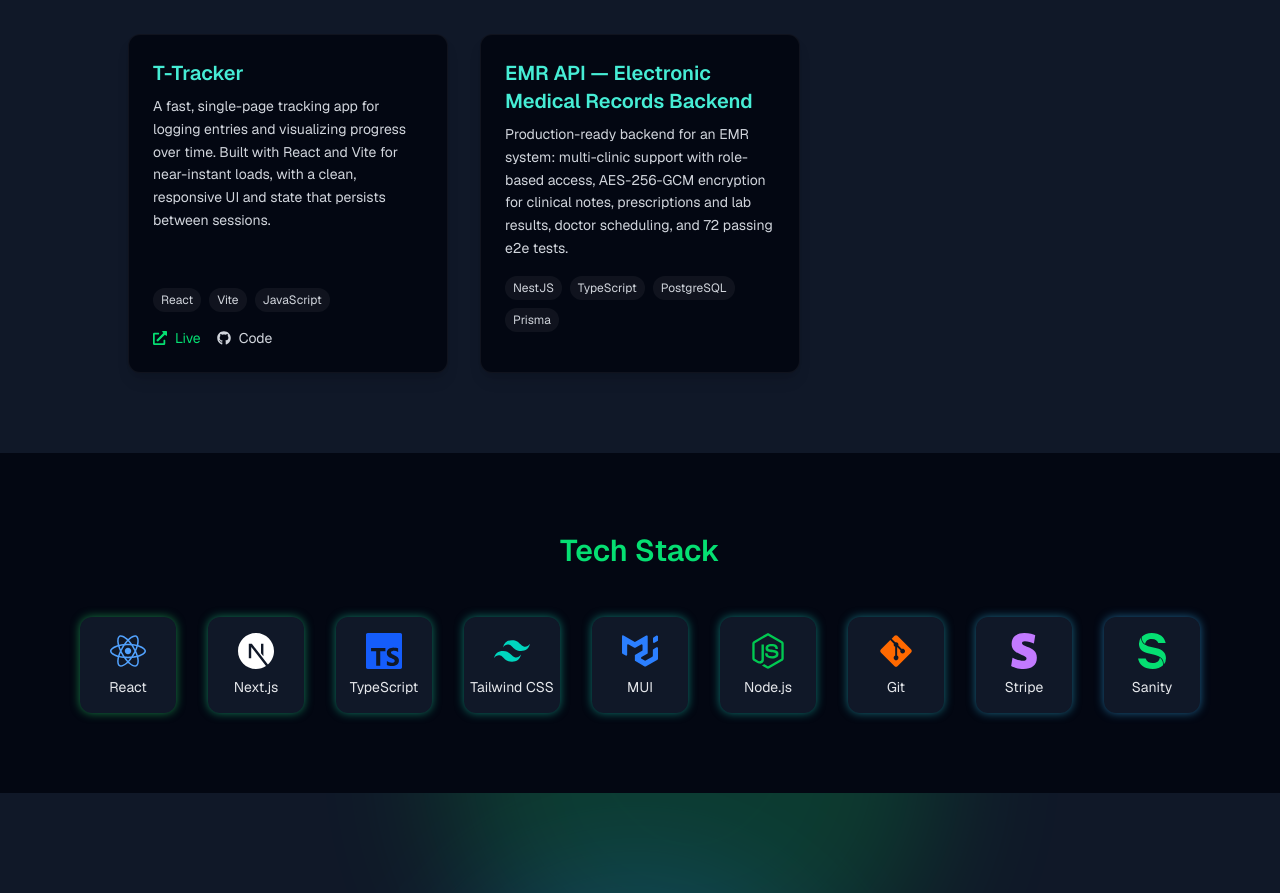
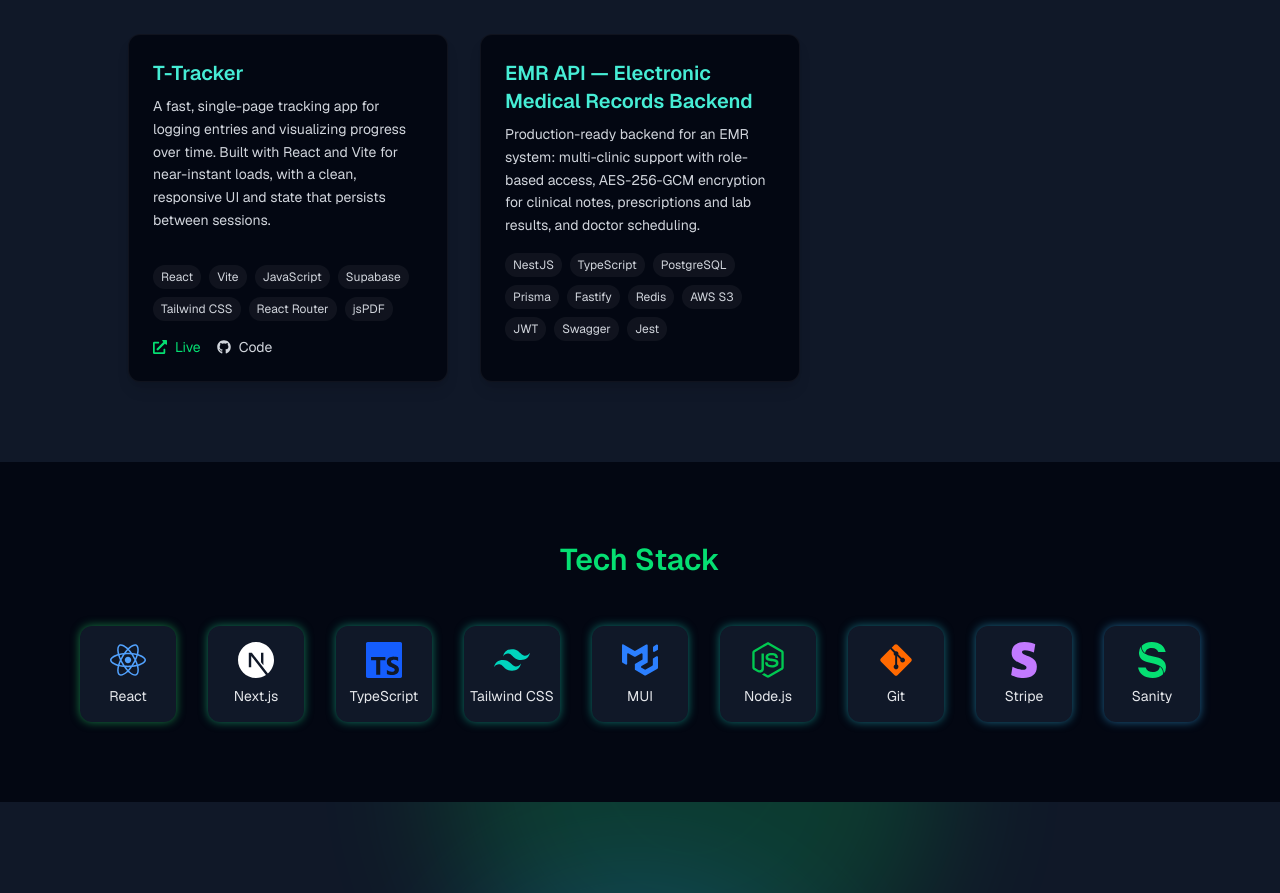
Before and after one commit to jonelchico-webdev/jonelchico, a Next.js app: page / in a window 1280 px wide. Shown: the part 1280-2173 px from the top of the page. Built offline with nearby package versions, Linux system fonts and the light colour scheme.

Commit message:
Update project details

```diff
--- a/src/app/components/Projects.tsx
+++ b/src/app/components/Projects.tsx
@@ -17,7 +17,15 @@ const projects: Project[] = [
     title: "T-Tracker",
     description:
       "A fast, single-page tracking app for logging entries and visualizing progress over time. Built with React and Vite for near-instant loads, with a clean, responsive UI and state that persists between sessions.",
-    tags: ["React", "Vite", "JavaScript"],
+    tags: [
+      "React",
+      "Vite",
+      "JavaScript",
+      "Supabase",
+      "Tailwind CSS",
+      "React Router",
+      "jsPDF",
+    ],
     liveUrl: "https://t-tracker-seven.vercel.app",
     repoUrl: "https://github.com/jonelchico-webdev/t-tracker",
   },
@@ -25,8 +33,19 @@ const projects: Project[] = [
     // Private repo — no public live/repo links. Copy derived from the project README.
     title: "EMR API — Electronic Medical Records Backend",
     description:
-      "Production-ready backend for an EMR system: multi-clinic support with role-based access, AES-256-GCM encryption for clinical notes, prescriptions and lab results, doctor scheduling, and 72 passing e2e tests.",
-    tags: ["NestJS", "TypeScript", "PostgreSQL", "Prisma"],
+      "Production-ready backend for an EMR system: multi-clinic support with role-based access, AES-256-GCM encryption for clinical notes, prescriptions and lab results, and doctor scheduling.",
+    tags: [
+      "NestJS",
+      "TypeScript",
+      "PostgreSQL",
+      "Prisma",
+      "Fastify",
+      "Redis",
+      "AWS S3",
+      "JWT",
+      "Swagger",
+      "Jest",
+    ],
   },
 ];
 
```
